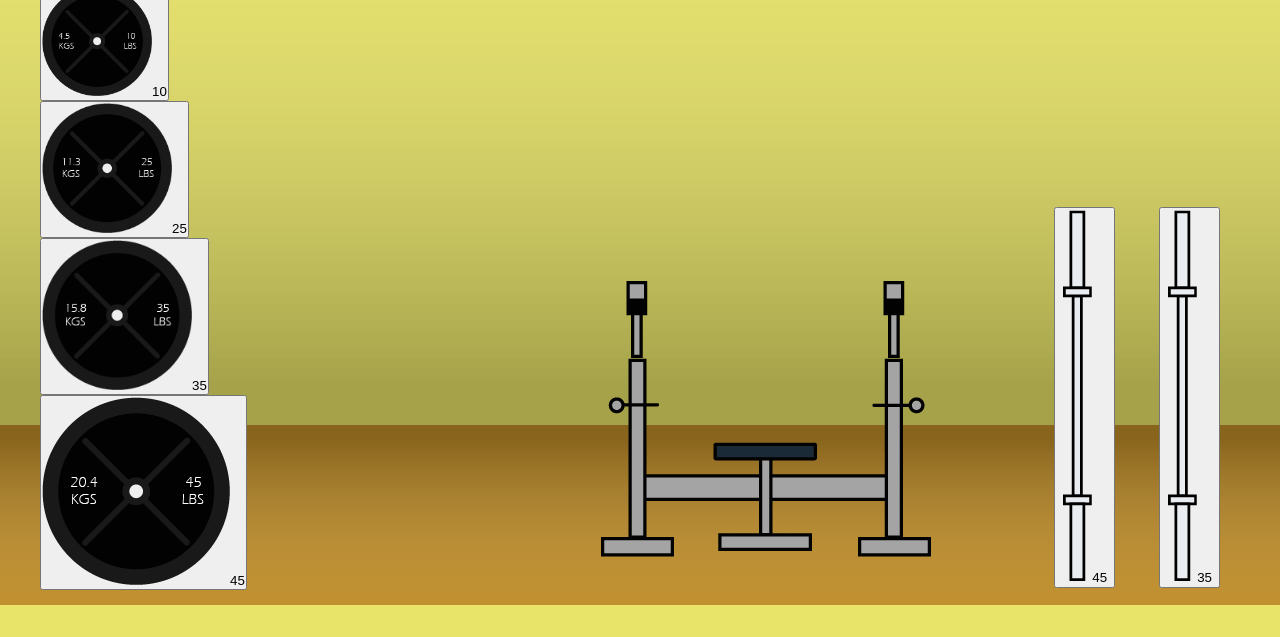
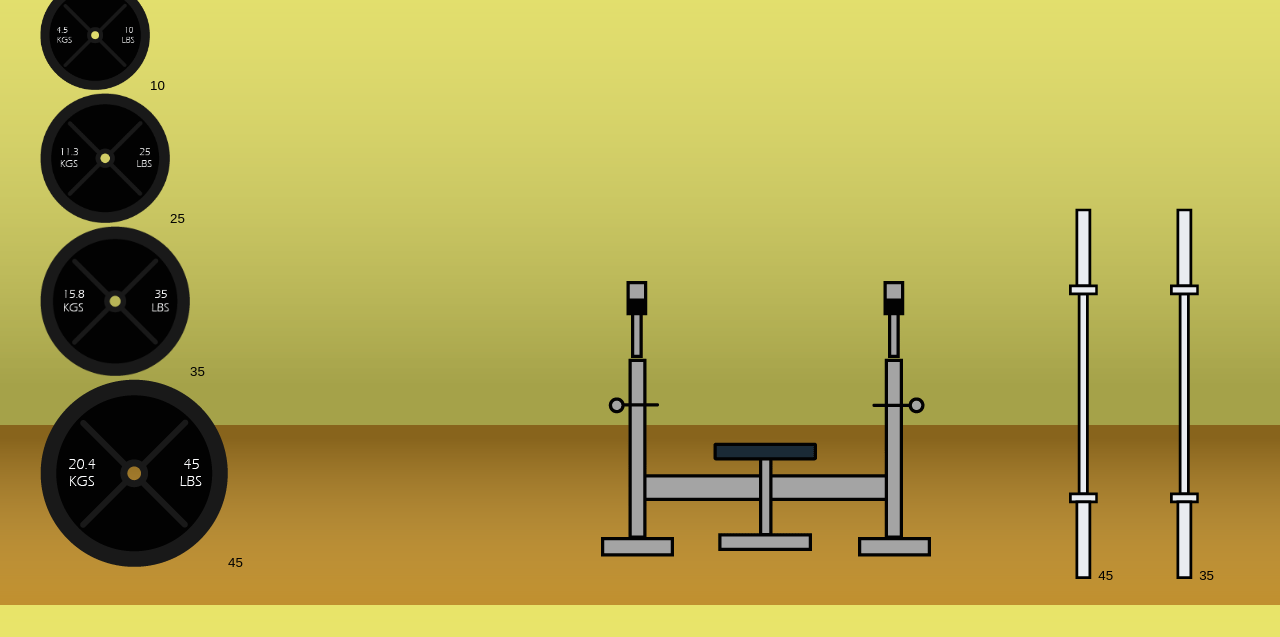
Before and after one commit to Lcapps56/Barbell-calculator, a plain HTML site: page public/home/index.html in a window 1280 px wide. Shown: the part 163-800 px from the top of the page. Drawn offline with nearby package versions, Linux system fonts and the light colour scheme.

Commit message:
fixed the white background

```diff
--- a/public/home/css/style.css
+++ b/public/home/css/style.css
@@ -28,6 +28,17 @@ html{
     margin: 0px;
     margin-top: 10px;
     padding: 0px;
+}
+.plate {
+    background: none;
+    border: none;
+    text-align: center;
+}
+.bar {
+    background: none;
+    border: none;
+    text-align: center;
+
 }
 .newplate{
     display: inline-block;
```
